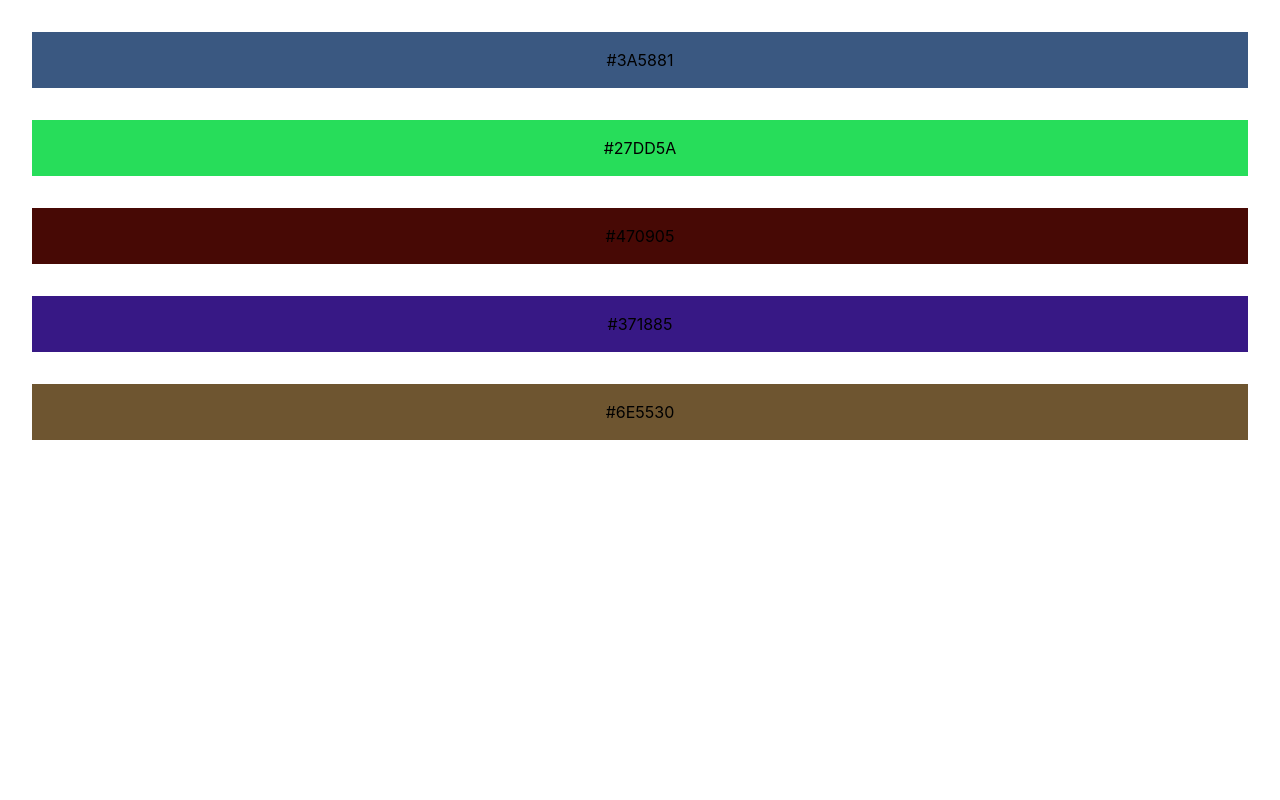
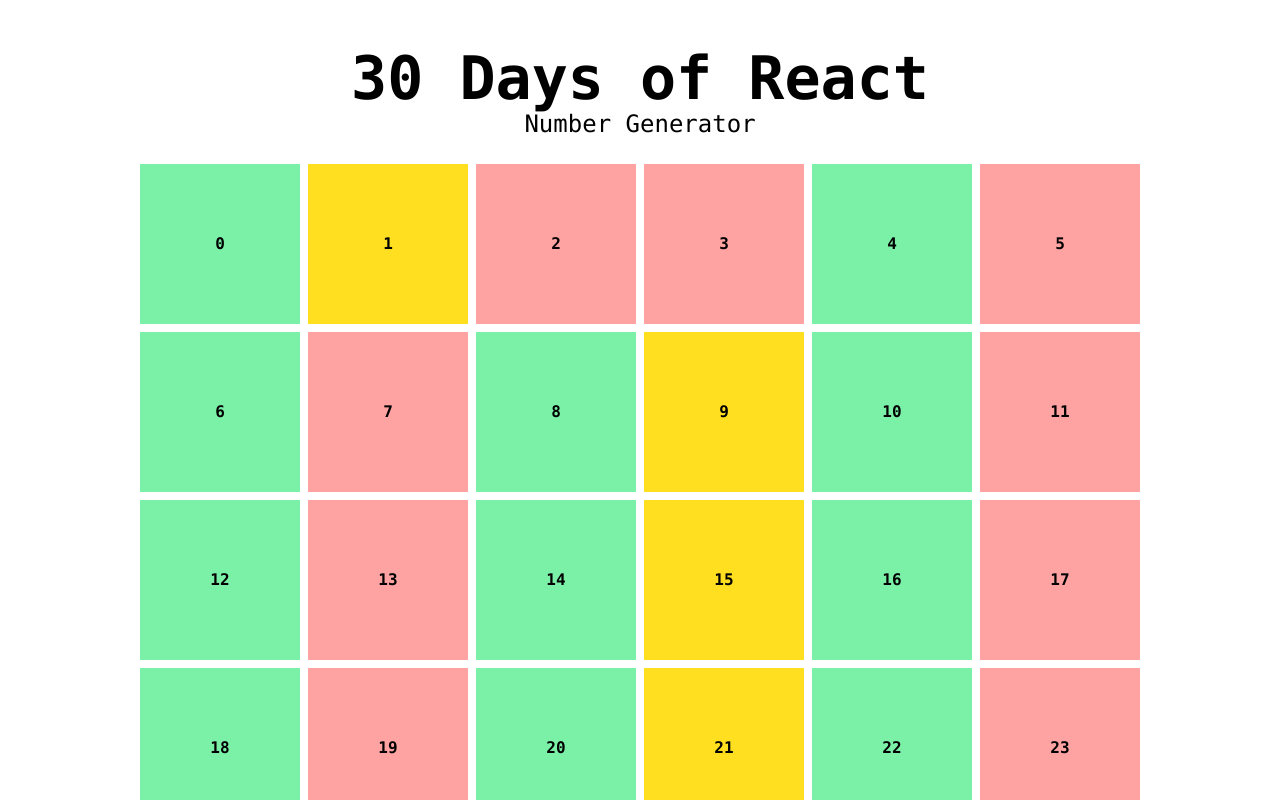
Before and after one commit to VCNtech-123/My-30-Days-of-React, a React (Vite) app: page / in a window 1280 px wide. Shown: the top 800 px of the page. Built offline with nearby package versions, Linux system fonts and the light colour scheme.

Commit message:
Solved Exercise 2 in Day 6

```diff
--- a/src/App.jsx
+++ b/src/App.jsx
@@ -1,8 +1,8 @@
 
-import RandomColorCard from './components/Day-4/Day4';
+import NumberContainer from './components/Day-6/Day6';
 
 export default function App() {
   return (
-      <RandomColorCard />
+      <NumberContainer />
   )
 }
--- /dev/null
+++ b/src/components/Day-6/Day6.jsx
@@ -0,0 +1,60 @@
+
+function isPrime(n) {
+  // 1. Handle numbers less than 2
+  if (n <= 1) return false;
+
+  // 2. Check for 2 and 3 (the first two primes)
+  if (n <= 3) return true;
+
+  // 3. Optimization: Eliminate even numbers and multiples of 3
+  if (n % 2 === 0 || n % 3 === 0) return false;
+
+  // 4. Check divisors from 5 up to the square root
+  // We use i * i <= n instead of Math.sqrt(n) for slight performance
+  for (let i = 5; i * i <= n; i += 6) {
+    if (n % i === 0 || n % (i + 2) === 0) return false;
+  }
+
+  return true;
+}
+
+const colorValidator = (num) => {
+    if (isPrime(num)) {
+        return 'bg-red-300';
+    }
+    else if (num % 2 == 0) {
+        return 'bg-green-300';
+    }
+    else {
+        return 'bg-yellow-300';
+    }
+}
+
+const NumberCard = ({ number }) => {
+    return (
+        <div key={number} className={`${colorValidator(number)} p-9 min-h-40 min-w-40 flex items-center justify-center font-bold font-mono`}>
+            {number}
+        </div>
+    )
+}
+
+const numbers = [];
+
+for (let i = 0; i < 100; i++) {
+    numbers.push(i);
+}
+
+const NumberContainer = () => {
+    return (
+        <div className="flex flex-col items-center p-12">
+            <h1 className="font-mono font-bold text-6xl">30 Days of React</h1>
+            <h1 className="font-mono text-2xl">Number Generator</h1>
+            <div className="flex justify-center w-[1120px] flex-wrap my-0 mx-auto gap-2 py-6">
+
+                {numbers.map(num => <NumberCard number={num} />)}
+            </div>
+        </div>
+    )
+}
+
+export default NumberContainer;
```
Also changed, not shown: src/components/Day 5/Day5.jsx (added).
